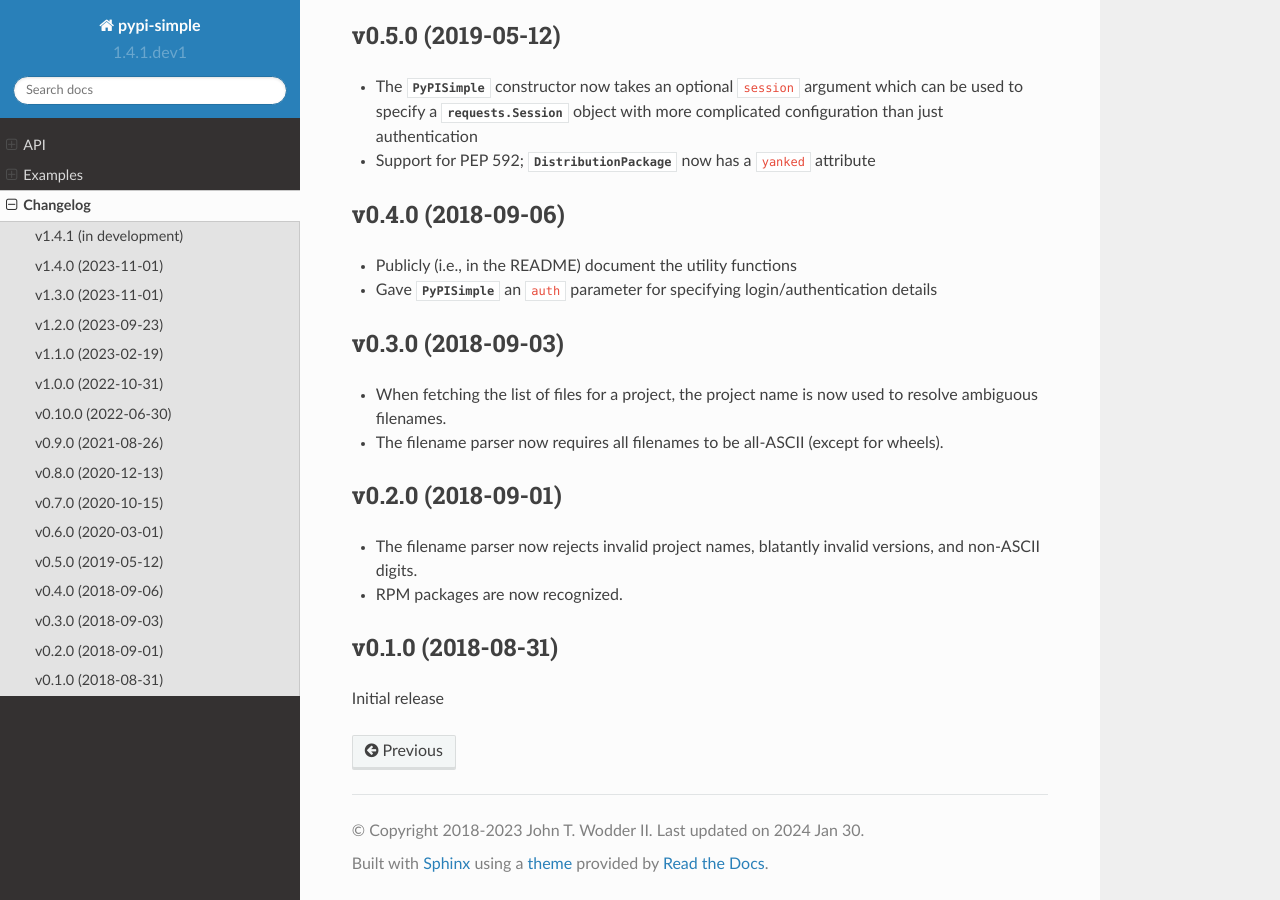
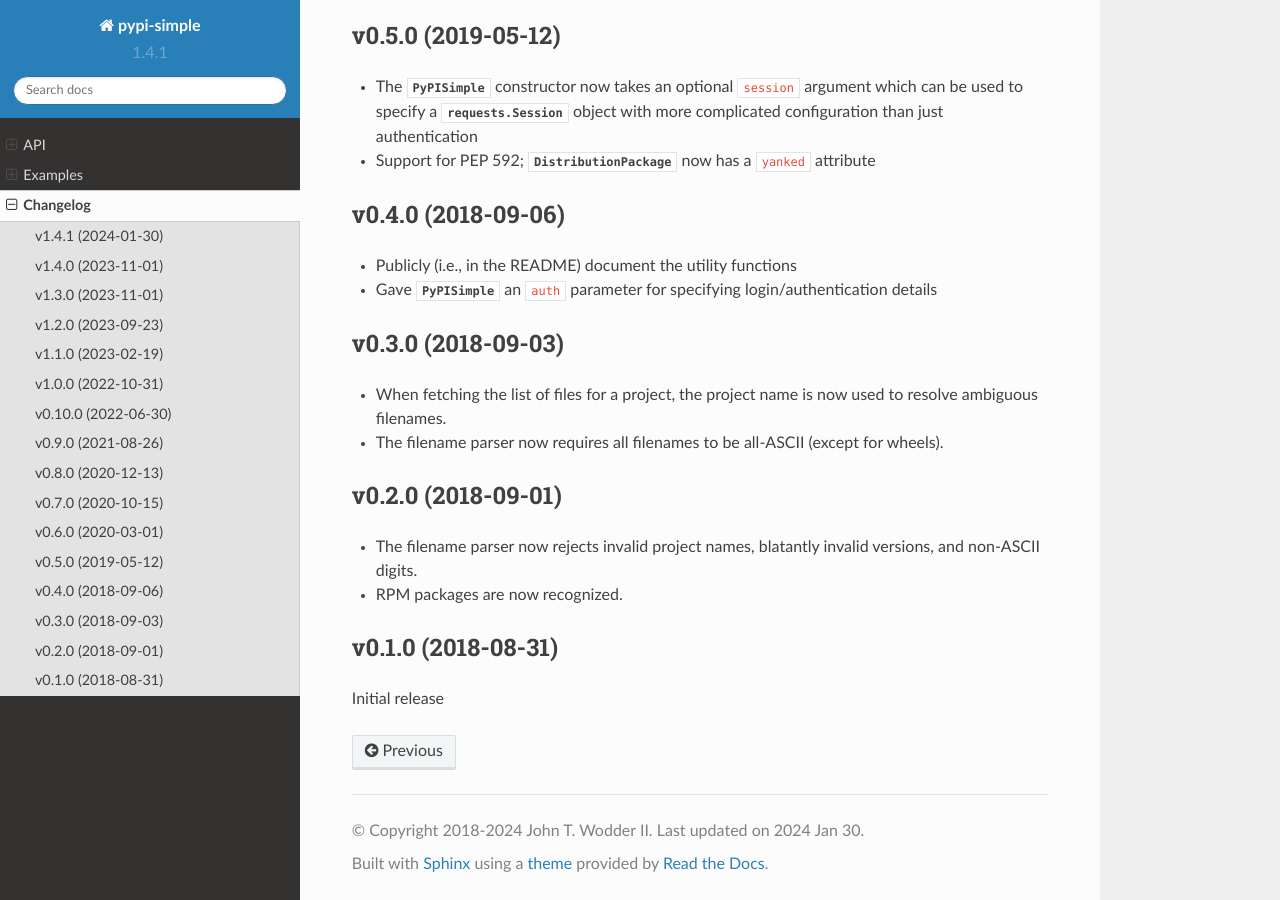
Before and after one commit to jwodder/pypi-simple, a Sphinx documentation site: the page built from docs/changelog.rst, in a window 1280 px wide and 900 px high, scrolled down 3758 px. Built offline with Sphinx 7.4.7 and the Read the Docs theme 2.0.0, drawn with Linux system fonts in a browser that asks for light colours; some of the changed text lies outside the part shown.

Commit message:
v1.4.1 — Fix `get_project_page()`
- Migrated from setuptools to hatch
- **Bugfix**: When no `accept` argument is passed to `PyPISimple.get_project_page()`, actually fall back to the value supplied on client instantiation, as documented (contributed by [@thatch](https://github.com/thatch))

```diff
--- a/docs/changelog.rst
+++ b/docs/changelog.rst
@@ -3,13 +3,14 @@
 Changelog
 =========
 
-v1.4.1 (in development)
------------------------
+v1.4.1 (2024-01-30)
+-------------------
 - Migrated from setuptools to hatch
 - **Bugfix**: When no ``accept`` argument is passed to
   `PyPISimple.get_project_page()`, actually fall back to the value supplied on
   client instantiation, as documented (contributed by `@thatch
   <https://github.com/thatch>`_)
+
 
 v1.4.0 (2023-11-01)
 -------------------
--- a/docs/conf.py
+++ b/docs/conf.py
@@ -2,7 +2,7 @@
 
 project = "pypi-simple"
 author = "John T. Wodder II"
-copyright = "2018-2023 John T. Wodder II"  # noqa: A001
+copyright = "2018-2024 John T. Wodder II"  # noqa: A001
 
 extensions = [
     "sphinx.ext.autodoc",
--- a/src/pypi_simple/__init__.py
+++ b/src/pypi_simple/__init__.py
@@ -14,7 +14,7 @@
 for more information.
 """
 
-__version__ = "1.4.1.dev1"
+__version__ = "1.4.1"
 __author__ = "John Thorvald Wodder II"
 __author_email__ = "pypi-simple@varonathe.org"
 __license__ = "MIT"
```
Also changed, not shown: CHANGELOG.md (+2 -2 lines), 1 other file.
